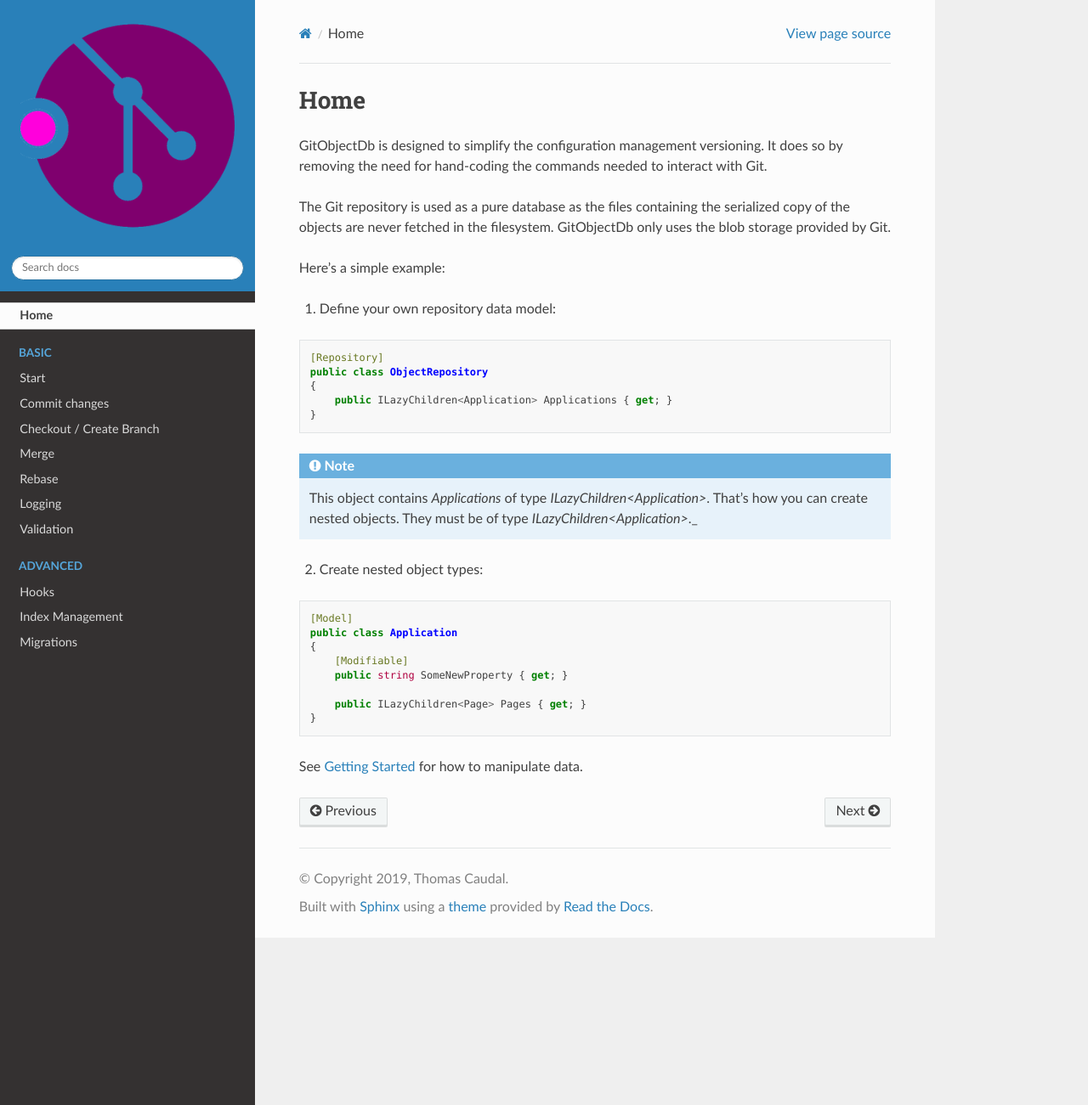
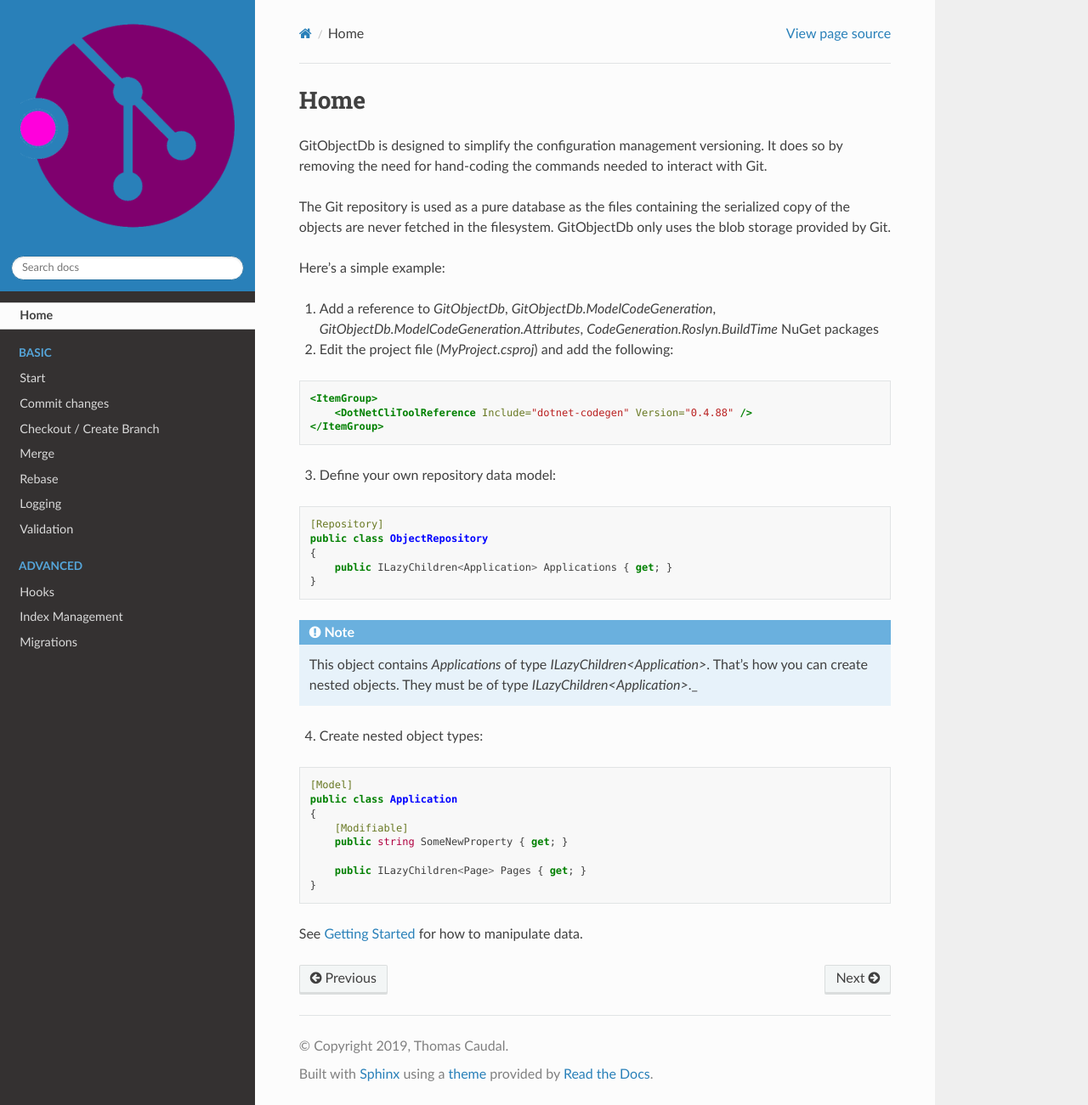
Before and after one commit to frblondin/GitObjectDb, a Sphinx documentation site: the page built from docs/readme.rst, in a window 1280 px wide and 1301 px high. Shown: the whole window at 85% size. Built offline with Sphinx 7.4.7 and the Read the Docs theme 2.0.0, drawn with Linux system fonts in a browser that asks for light colours.

Commit message:
Update documentation to describe how to setup project [skip ci]

```diff
--- a/docs/readme.rst
+++ b/docs/readme.rst
@@ -7,7 +7,17 @@ The Git repository is used as a pure database as the files containing the serial
 
 Here's a simple example:
 
-1. Define your own repository data model:
+1. Add a reference to `GitObjectDb`, `GitObjectDb.ModelCodeGeneration`, `GitObjectDb.ModelCodeGeneration.Attributes`, `CodeGeneration.Roslyn.BuildTime` NuGet packages
+
+2. Edit the project file (`MyProject.csproj`) and add the following:
+
+.. code-block:: xml
+
+    <ItemGroup>
+        <DotNetCliToolReference Include="dotnet-codegen" Version="0.4.88" />
+    </ItemGroup>
+
+3. Define your own repository data model:
 
 .. code-block:: csharp
 
@@ -21,7 +31,7 @@ Here's a simple example:
 
     This object contains `Applications` of type `ILazyChildren<Application>`. That's how you can create nested objects. They must be of type `ILazyChildren<Application>`._
 
-2. Create nested object types:
+4. Create nested object types:
 
 .. code-block:: csharp
 
```
